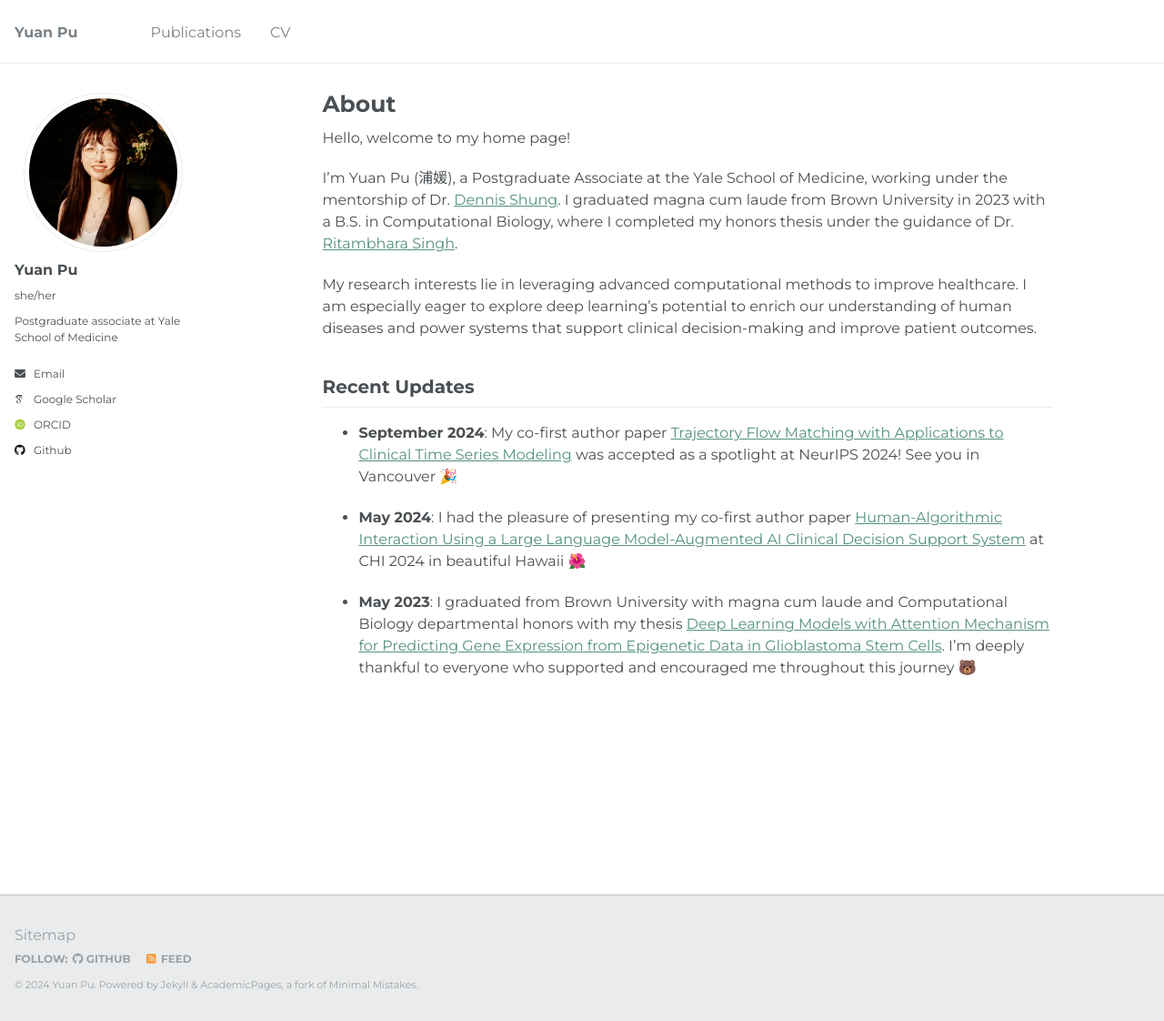
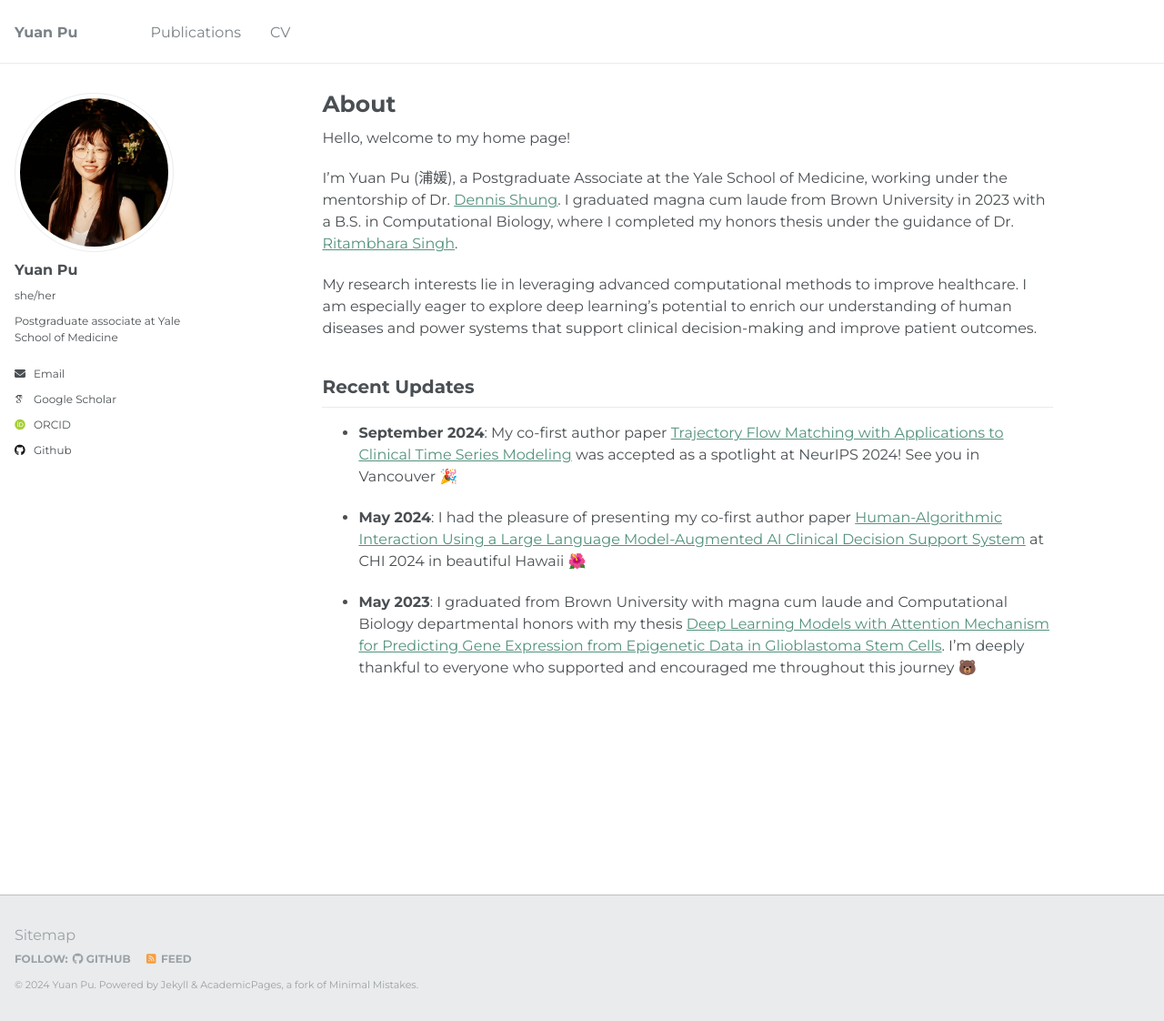
Before and after one commit to yuan-pu/yuan-pu_academicPages, a Jekyll site: the page built from _pages/about.md, in a window 1280 px wide and 1122 px high. Shown: the whole window at 91% size. Built offline with Jekyll 4.4.1, drawn with Linux system fonts in a browser that asks for light colours; some web fonts are replaced.

Commit message:
Update _sidebar.scss

```diff
--- a/_sass/_sidebar.scss
+++ b/_sass/_sidebar.scss
@@ -80,7 +80,7 @@
   display: table-cell;
   vertical-align: top;
   width: 36px;
-   margin: 0 auto; // ADDED: Center the element horizontally
+   // margin: 0 auto; // ADDED: Center the element horizontally
   // set width only, for non-square avatars
   // height: 36px;
 
@@ -93,7 +93,7 @@
   img {
     max-width: 175px;
     border-radius: 50%;
-     display: block; // ADDED: Center the image within its container
+     // display: block; // ADDED: Center the image within its container
 
     @include breakpoint($large) {
       padding: 5px;
```
